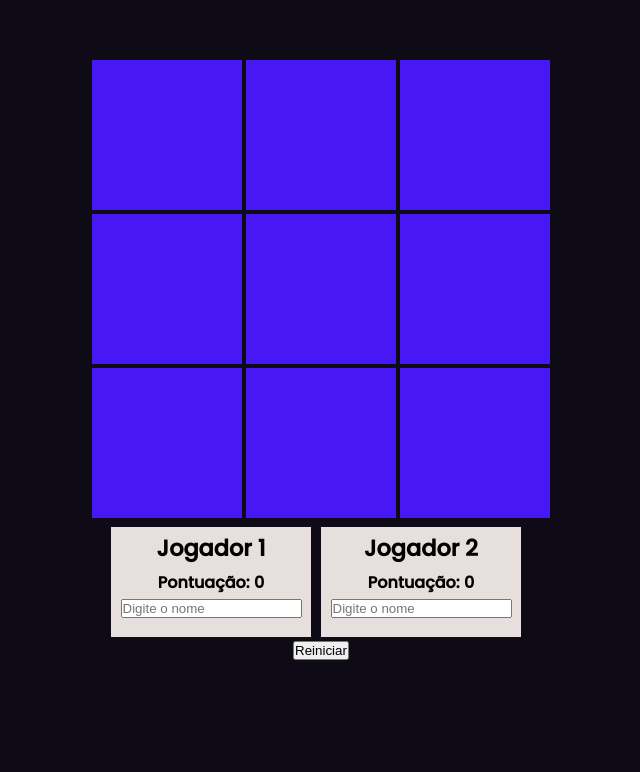
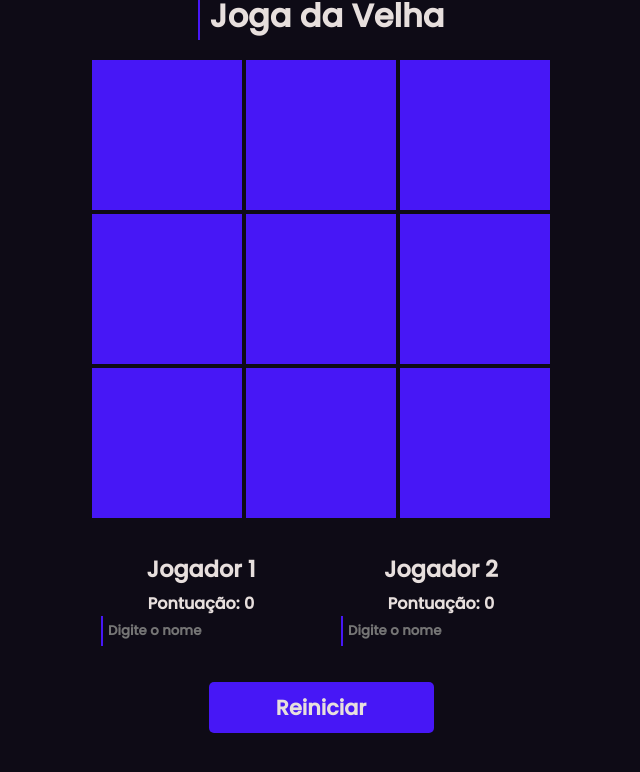
Before and after one commit to RamonSest0/jogo-da-velha, a plain HTML site: page index.html in a window 1280 px wide. Shown: the whole page, without its empty margins (319-959 px from the left). Drawn offline with Linux system fonts and the light colour scheme.

Commit message:
Finalizando o projeto

```diff
--- a/index.html
+++ b/index.html
@@ -11,6 +11,7 @@
 
 <body>
     <div class="container">
+        <h1 class="title">Joga da Velha</h1>
         <div>
             <div id="0" class="square"></div>
             <div id="1" class="square"></div>
@@ -42,8 +43,6 @@
         <button id="restart" onclick="reset()">Reiniciar</button>
     </div>
 
-
-
     <script src="game.js"></script>
     <script src="interface.js"></script>
 </body>
--- a/style.css
+++ b/style.css
@@ -4,11 +4,14 @@
     margin: 0;
     padding: 0;
     box-sizing: border-box;
+    transition: all .2s linear;
 }
 
 body {
     background-color: #0E0B16;
 }
+
+/* Container starts */
 
 .container {
     height: 90vh;
@@ -19,41 +22,24 @@ body {
     text-align: center;
 }
 
+.container .title {
+    font-family: 'Poppins', sans-serif;
+    color:#E7DFDD;
+    font-weight: bolder;
+    font-size: 2rem;
+    margin-bottom: 20px;
+    padding-left: 10px;
+    border-left: 2px solid #4717F6;
+    cursor: default;
+
+}
+
 .square {
     width: 150px;
     height: 150px;
     background-color: #4717F6;
     display: inline-block;
-}
-
-.player-board {
-    display: flex;
-    margin-top: 50px;
-    font-family: 'Poppins', sans-serif;
-}
-
-.player1 {
-    width: 200px;
-    height: 110px;
-    background-color: #E7DFDD;
-    margin-right: 10px;
-}
-
-.player2 {
-    width: 200px;
-    height: 110px;
-    background-color: #E7DFDD;
-    margin-right: 10px;
-}
-
-.player-board, h1 {
-    margin-top: .3rem;
-    margin-bottom: .3rem;
-    font-size: 1.4rem;
-}
-
-.player-board, h2 {
-    font-size: 1rem;
+    cursor: pointer;
 }
 
 .o {
@@ -71,8 +57,6 @@ body {
     left: 0;
     bottom: 0;
     right: 0;
-
-
 }
 
 .x {
@@ -90,6 +74,75 @@ body {
     left: 0;
     bottom: 0;
     right: 0;
+}
+
+/* Container ends */
 
 
+/* Player board starts */
+
+.player-board {
+    display: flex;
+    font-family: 'Poppins', sans-serif;
 }
+
+.player1 {
+    width: 200px;
+    height: 110px;
+    color: #E7DFDD;
+    margin-right: 10px;
+    margin: 20px;
+    cursor: default;
+}
+
+.player2 {
+    width: 200px;
+    height: 110px;
+    color: #E7DFDD;
+    margin: 20px;
+    cursor: default;
+}
+
+.player-board, h1 {
+    margin-top: .3rem;
+    margin-bottom: .3rem;
+    font-size: 1.4rem;
+}
+
+.player-board, h2 {
+    font-size: 1rem;
+}
+
+.player-board input {
+    padding: 5px;
+    border: none;
+    background-color: #0E0B16;
+    border-left: 2px solid #4717F6;
+    color:#E7DFDD;
+    font-weight: bolder;
+    font-family: 'Poppins', sans-serif;
+
+}
+
+.player-board input:focus {
+    outline: none;
+}
+
+#restart {
+    border: none;
+    background-color: #4717F6;
+    width: 225px;
+    padding: 10px;
+    border-radius: 5px;
+    cursor: pointer;
+    color: #E7DFDD;
+    font-weight: bolder;
+    font-size: 1.3rem;
+    font-family: 'Poppins', sans-serif;
+}
+
+#restart:hover {
+    background-color: #2c06b4;
+}
+
+/* Player board ends */
```
